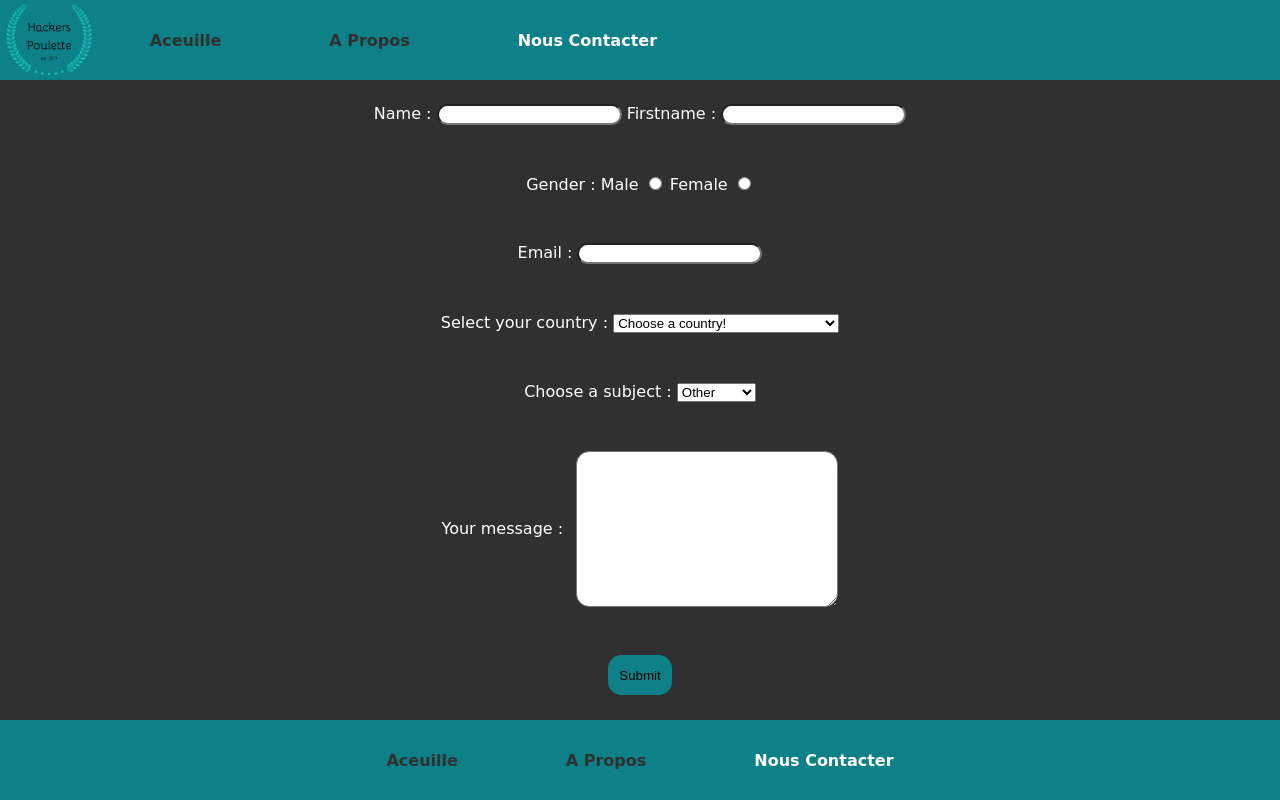
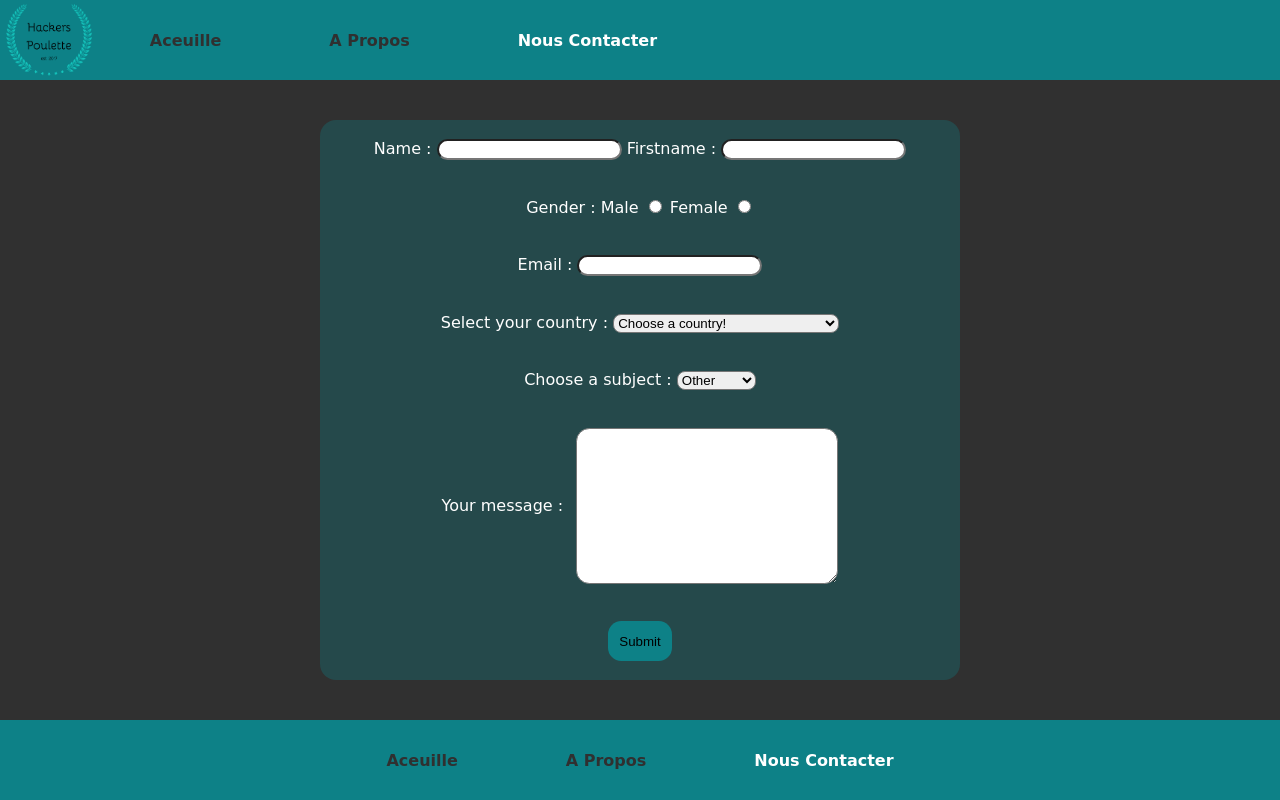
Before and after one commit to Giuseppemoi/hackers-poulette, a PHP site: page / in a window 1280 px wide. Run offline with PHP 8.4, Linux system fonts and the light colour scheme; some libraries are stand-ins or nearby versions; some web fonts are replaced.

Commit message:
add somemore css

```diff
--- a/assets/css/style.css
+++ b/assets/css/style.css
@@ -39,8 +39,25 @@ header nav a:hover {
   color: white;
 }
 
-form {
+.form {
+  display: -webkit-box;
+  display: -ms-flexbox;
+  display: flex;
+  -webkit-box-pack: center;
+      -ms-flex-pack: center;
+          justify-content: center;
+  -webkit-box-align: center;
+      -ms-flex-align: center;
+          align-items: center;
+  -ms-flex-line-pack: start;
+      align-content: flex-start;
+  background-color: #303030;
   height: 80vh;
+}
+
+.form form {
+  width: 50vw;
+  height: 70vh;
   display: -webkit-box;
   display: -ms-flexbox;
   display: flex;
@@ -53,15 +70,16 @@ form {
   -webkit-box-align: center;
       -ms-flex-align: center;
           align-items: center;
-  background-color: #303030;
+  background-color: #0d818750;
   color: #FFF;
+  border-radius: 1rem;
 }
 
-form input, form textarea {
+.form form input, .form form textarea {
   border-radius: 1em;
 }
 
-form .flex {
+.form form .flex {
   display: -webkit-box;
   display: -ms-flexbox;
   display: flex;
@@ -70,21 +88,25 @@ form .flex {
           align-items: center;
 }
 
-form .flex textarea {
+.form form .flex textarea {
   margin-left: 1em;
 }
 
-form input[type="submit"] {
+.form form input[type="submit"] {
   height: 5vh;
   width: 5vw;
   background-color: #0d8187;
   border-style: none;
 }
 
-form input[type="submit"]:hover {
+.form form input[type="submit"]:hover {
   -webkit-box-shadow: .1em .1em 1em white, -.1em -.1em 1em white;
           box-shadow: .1em .1em 1em white, -.1em -.1em 1em white;
   color: white;
+}
+
+.form form select {
+  border-radius: .5rem;
 }
 
 footer {
--- a/assets/css/style.scss
+++ b/assets/css/style.scss
@@ -30,15 +30,23 @@ header{
         }
     }
 }
-
+.form{
+    display: flex;
+    justify-content: center;
+    align-items: center;
+    align-content: flex-start;
+    background-color: #303030;
+    height: 80vh;
     form{
-    height: 80vh;
+        width: 50vw;
+        height: 70vh;
         display: flex;
         flex-direction: column;
         justify-content: space-around;
         align-items: center;
-    background-color: #303030;
+        background-color: #0d818750;
         color: #FFF;
+        border-radius: 1rem;
         input, textarea{
             border-radius: 1em;
         }
@@ -57,6 +65,10 @@ form{
             &:hover{
                 box-shadow: .1em .1em 1em white, -.1em -.1em 1em white;
                 color: white;
+            }
+        }
+        select{
+            border-radius: .5rem;
         }
     }
 }
```
Also changed, not shown: 1 other file. Lines whose indentation alone changed are shown as unchanged.
